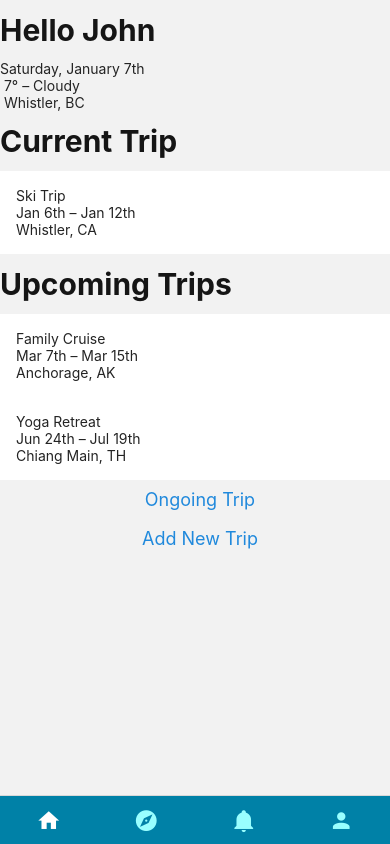
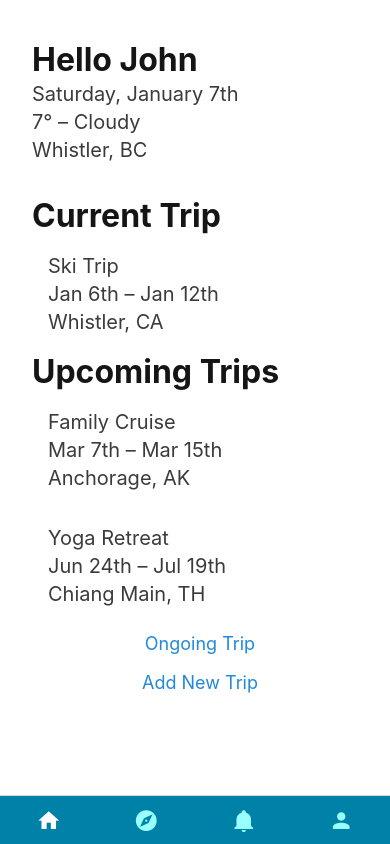
Before and after one commit to monica-zarate/travel-compass, a React Native app: screen /HomeScreen in a window 390 px wide. Built offline with nearby package versions, Linux system fonts and the light colour scheme.

Commit message:
Working on RNEUI Theme, still a WIP.

```diff
--- a/screens/HomeScreen.js
+++ b/screens/HomeScreen.js
@@ -1,4 +1,4 @@
-import { View, FlatList, StyleSheet } from "react-native";
+import { View, FlatList, StyleSheet, PixelRatio } from "react-native";
 import { Button, Text } from "@rneui/themed";
 
 import TripCard from "../components/TripCard";
@@ -18,15 +18,15 @@ export default function HomeScreen({ navigation }) {
   );
 
   return (
-    <View>
-      <View>
-        <Text style={styles.h2}>Hello John</Text>
+    <View style={styles.container}>
+      <View style={styles.greet}>
+        <Text h2>Hello John</Text>
         <Text>
-          Saturday, January 7th {"\n"} 7° – Cloudy {"\n"} Whistler, BC
+          Saturday, January 7th {"\n"}7° – Cloudy {"\n"}Whistler, BC
         </Text>
       </View>
       <View>
-        <Text style={styles.h2}>Current Trip</Text>
+        <Text h2>Current Trip</Text>
         <FlatList
           data={getCurrentTrip()}
           renderItem={renderCard}
@@ -34,7 +34,7 @@ export default function HomeScreen({ navigation }) {
         />
       </View>
       <View>
-        <Text style={styles.h2}>Upcoming Trips</Text>
+        <Text h2>Upcoming Trips</Text>
         <FlatList
           data={getUpcomingTrips()}
           renderItem={renderCard}
@@ -54,14 +54,13 @@ export default function HomeScreen({ navigation }) {
 }
 
 const styles = StyleSheet.create({
-  h2: {
-    color: "#151515",
-    fontWeight: "700",
-    fontSize: 30,
-    lineHeight: 60,
+  container: {
+    paddingTop: 40,
+    paddingHorizontal: 32,
+    paddingBottom: 344,
+    backgroundColor: "#ffffff",
   },
-  body: {
-    color: "#3B3B3B",
-    fontSize: 20,
+  greet: {
+    marginBottom: 32,
   },
 });
--- a/themes/travelCompassTheme.js
+++ b/themes/travelCompassTheme.js
@@ -19,8 +19,16 @@ export const travelCompassTheme = createTheme({
       type: "clear",
     }),
     Text: {
+      style: {
+        color: "#3B3B3B",
+        fontSize: 20,
+        lineHeight: 28,
+      },
       h2Style: {
-        color: themePalette.primary,
+        color: themePalette.darker,
+        fontWeight: "700",
+        fontSize: 32,
+        lineHeight: 40,
       },
     },
   },
```
Also changed, not shown: assets/bg-placeholder.jpeg (added).
